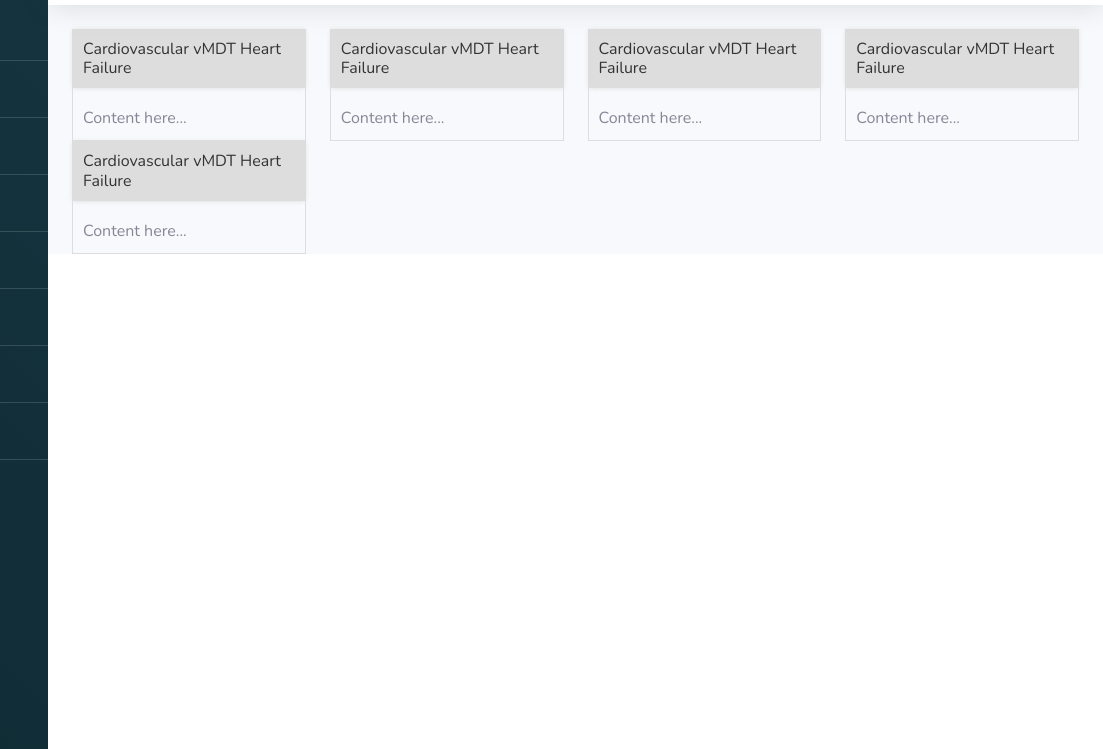
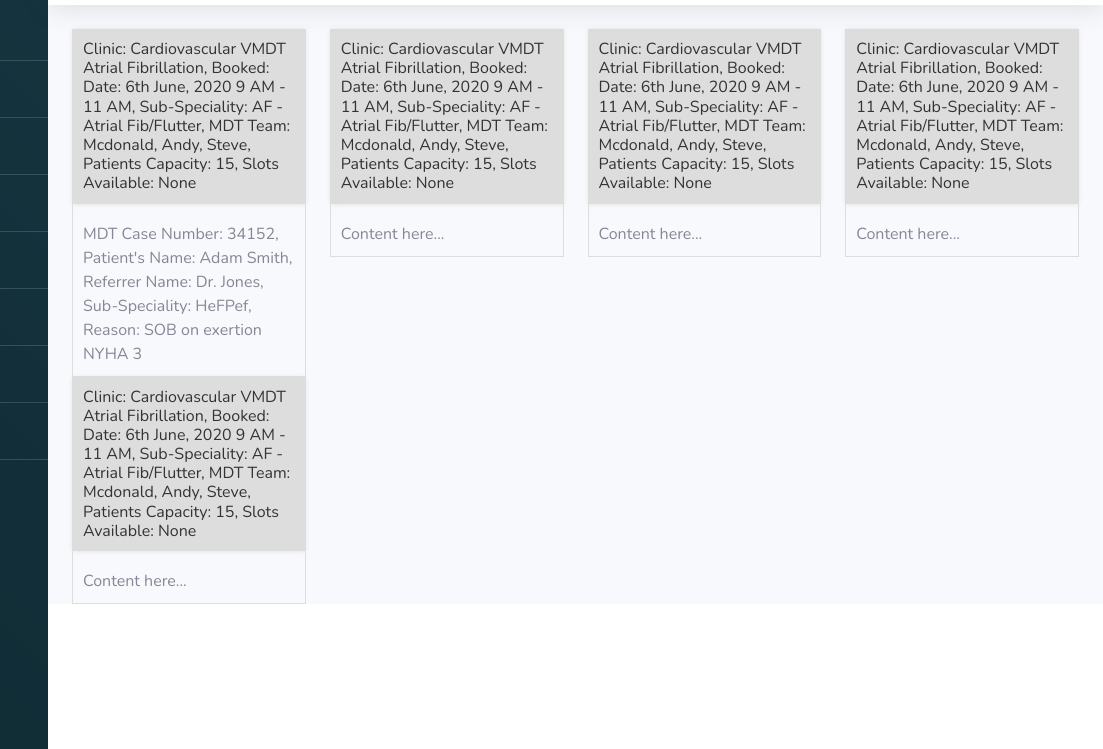
Before and after one commit to mannu1720/vMDT, a website with bundled scripts: page scheduled.html in a window 1280 px wide. Shown: the part 51-800 px from the top of the page, 177-1280 px from the left. Built offline with nearby package versions, Linux system fonts and the light colour scheme.

Commit message:
Added content in the scheduled table

```diff
--- a/scheduled.html
+++ b/scheduled.html
@@ -220,7 +220,15 @@
             <div class="row">
                 <div class="col-xl-3 scheduled-box-main">
                     <div class="scheduled-box">
-                        <h2>Cardiovascular vMDT Heart Failure</h2>
+                        <h2>Clinic: Cardiovascular VMDT Atrial Fibrillation, Booked: Date: 6th June, 2020 9 AM - 11 AM,	Sub-Speciality: AF - Atrial Fib/Flutter, 	MDT Team: Mcdonald, Andy, Steve, 	Patients Capacity: 15, Slots Available: None</h2>
+                         <div class="scheduled-box-content">
+                            MDT Case Number: 34152, Patient's Name: Adam Smith, Referrer Name: Dr. Jones, Sub-Speciality: HeFPef, Reason: SOB on exertion NYHA 3
+                         </div>
+                    </div>
+                </div>
+                <div class="col-xl-3 scheduled-box-main">
+                    <div class="scheduled-box">
+                      <h2>Clinic: Cardiovascular VMDT Atrial Fibrillation, Booked: Date: 6th June, 2020 9 AM - 11 AM,	Sub-Speciality: AF - Atrial Fib/Flutter, 	MDT Team: Mcdonald, Andy, Steve, 	Patients Capacity: 15, Slots Available: None</h2>
                          <div class="scheduled-box-content">
                             Content here...
                          </div>
@@ -228,7 +236,7 @@
                 </div>
                 <div class="col-xl-3 scheduled-box-main">
                     <div class="scheduled-box">
-                        <h2>Cardiovascular vMDT Heart Failure</h2>
+                      <h2>Clinic: Cardiovascular VMDT Atrial Fibrillation, Booked: Date: 6th June, 2020 9 AM - 11 AM,	Sub-Speciality: AF - Atrial Fib/Flutter, 	MDT Team: Mcdonald, Andy, Steve, 	Patients Capacity: 15, Slots Available: None</h2>
                          <div class="scheduled-box-content">
                             Content here...
                          </div>
@@ -236,7 +244,7 @@
                 </div>
                 <div class="col-xl-3 scheduled-box-main">
                     <div class="scheduled-box">
-                        <h2>Cardiovascular vMDT Heart Failure</h2>
+                      <h2>Clinic: Cardiovascular VMDT Atrial Fibrillation, Booked: Date: 6th June, 2020 9 AM - 11 AM,	Sub-Speciality: AF - Atrial Fib/Flutter, 	MDT Team: Mcdonald, Andy, Steve, 	Patients Capacity: 15, Slots Available: None</h2>
                          <div class="scheduled-box-content">
                             Content here...
                          </div>
@@ -244,15 +252,7 @@
                 </div>
                 <div class="col-xl-3 scheduled-box-main">
                     <div class="scheduled-box">
-                        <h2>Cardiovascular vMDT Heart Failure</h2>
-                         <div class="scheduled-box-content">
-                            Content here...
-                         </div>
-                    </div>
-                </div>
-                <div class="col-xl-3 scheduled-box-main">
-                    <div class="scheduled-box">
-                        <h2>Cardiovascular vMDT Heart Failure</h2>
+                      <h2>Clinic: Cardiovascular VMDT Atrial Fibrillation, Booked: Date: 6th June, 2020 9 AM - 11 AM,	Sub-Speciality: AF - Atrial Fib/Flutter, 	MDT Team: Mcdonald, Andy, Steve, 	Patients Capacity: 15, Slots Available: None</h2>
                          <div class="scheduled-box-content">
                             Content here...
                          </div>
```
